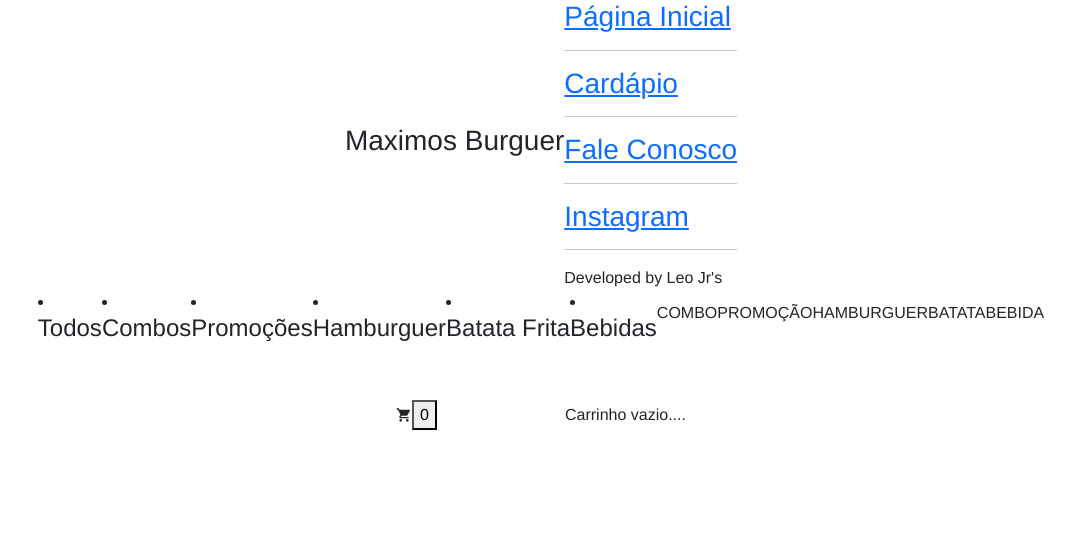
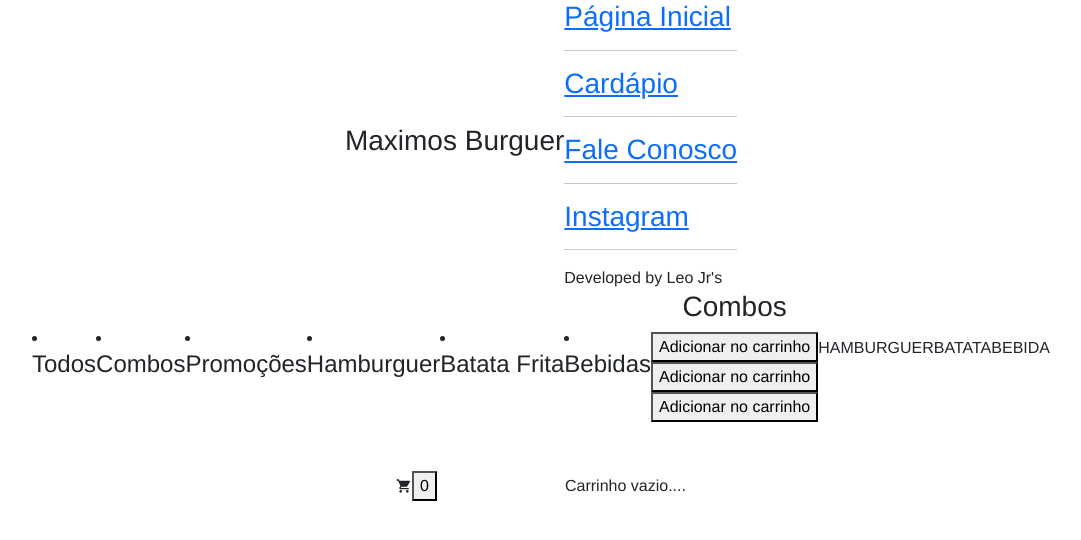
Before and after one commit to Lotussx/Maximos-Burguer, a React (Create React App) app: page /Cardapio in a window 1280 px wide. Shown: the top 540 px of the page, without its empty margins (99-1180 px from the left). Built offline with nearby package versions, Linux system fonts and the light colour scheme.

Commit message:
Desenvolvendo o cardápio

```diff
--- a/src/App.css
+++ b/src/App.css
@@ -1,23 +1,3 @@
 body, html{
   overflow-x: hidden !important;
 }
-
-.appCss {
-  display: flex;
-  justify-content: center;
-  align-items: center;
-  flex-direction: column;
-}
-
-.appCss header {
-  width: 95%;
-  height: 100px;
-  border: 1px solid black;
-}
-
-.main{
-  border: 1px solid black;
-  width: 60%;
-  height: 200px;
-  margin-left: -35%;
-}
--- a/src/Pages/Cardapio/Cardapio.js
+++ b/src/Pages/Cardapio/Cardapio.js
@@ -15,7 +15,7 @@ import CardapioCategorias from './CardapioCategorias/CardapioCategorias.js';
 export default function Cardapio() {
 
 
-    const { products } = data;
+    const { products, productsCOMBO } = data;
     const [cartItems, setCartItems] = useState([]);
 
     //Adcionar itens no  carrinho.
@@ -42,7 +42,7 @@ export default function Cardapio() {
         <CardapioStyle className='App'>
             <Header></Header>
             <SlidePromo products={products} onADD={onADD}></SlidePromo>
-            <CardapioCategorias />
+            <CardapioCategorias productsCOMBO={productsCOMBO} onADD={onADD} />
             {/* <div className='row'>
                 <Main onADD={onADD} products={products}></Main>
             </div> */}
--- a/src/Pages/Cardapio/CardapioCategorias/CardapioCategorias.js
+++ b/src/Pages/Cardapio/CardapioCategorias/CardapioCategorias.js
@@ -1,7 +1,11 @@
 import React, { useState } from 'react';
 import { CardapioCategoriasContainer } from './Styled-CardapioCategorias';
 
-export default function CardapioCategorias() {
+
+
+export default function CardapioCategorias(props) {
+
+    const { productsCOMBO, onADD } = props;
 
     const [allContainer, setAllContainer] = useState(true);
     const [comboContainer, setComboContainer] = useState(true);
@@ -19,8 +23,6 @@ export default function CardapioCategorias() {
         setBatataContainer(true);
         setBebidaContainer(true);
     }
-
-
     const desativa = () => {
         setAllContainer(!true);
         setComboContainer(!true);
@@ -29,7 +31,6 @@ export default function CardapioCategorias() {
         setBatataContainer(!true);
         setBebidaContainer(!true);
     }
-
     const ChangeCOMBO = () => {
         desativa()
         setTimeout(function () {
@@ -87,28 +88,42 @@ export default function CardapioCategorias() {
             </div>
 
 
-            <div className={comboContainer ? 'ComboContainerON' : 'ComboContainerOFF'}>
-                <p>COMBO</p>
+            <div className={comboContainer ? 'categoryON' : 'categoryOFF'}>
+                <div className='nomeCategoria flex-class'>
+                    <h3>Combos</h3>
+                </div>
+                {productsCOMBO.map((product) => (
+                    <div className='produto flex-class'>
+                        <div className='produtoIMG' style={{ background: `url(${product.image})` }}>
+
+                        </div>
+                        <div className='produtoINFO'>
+                            <div className='btnADD flex-class'>
+                                <button onClick={() => onADD(product)}>Adicionar no carrinho</button>
+                            </div>
+                        </div>
+                    </div>
+                ))}
             </div>
 
-            <div className={promoContainer ? 'PromoContainerON' : 'PromoContainerOFF'}>
-                <p>PROMOÇÃO</p>
+            <div className={promoContainer ? 'categoryON' : 'categoryOFF'}>
+
             </div>
 
-            <div className={hambuContainer ? 'HambuContainerON' : 'HambuContainerOFF'}>
+            <div className={hambuContainer ? 'categoryON' : 'categoryOFF'}>
                 <p>HAMBURGUER</p>
             </div>
 
-            <div className={batataContainer ? 'BatataContainerON' : 'BatataContainerOFF'}>
+            <div className={batataContainer ? 'categoryON' : 'categoryOFF'}>
                 <p>BATATA</p>
             </div>
 
-            <div className={bebidaContainer ? 'BebidaContainerON' : 'BebidaContainerOFF'}>
+            <div className={bebidaContainer ? 'categoryON' : 'categoryOFF'}>
                 <p>BEBIDA</p>
             </div>
 
 
             <div className='espacoBotton'></div>
-        </CardapioCategoriasContainer>
+        </CardapioCategoriasContainer >
     )
 }
--- a/src/Pages/Cardapio/CardapioCategorias/Styled-CardapioCategorias.js
+++ b/src/Pages/Cardapio/CardapioCategorias/Styled-CardapioCategorias.js
@@ -16,7 +16,6 @@ export const CardapioCategoriasContainer = styled.div`
     @media screen and (max-width: 500px) {
         width: 100%;
         font-family: 'Oswald', sans-serif;
-        margin-top: 10px;
         box-sizing: content-box;
         flex-direction: column;
 
@@ -27,28 +26,32 @@ export const CardapioCategoriasContainer = styled.div`
             overflow-x: scroll !important;
             overflow-y: hidden !important;
             height: 8vh;
+            padding: 0 !important;
+            border-top: 4px solid black;
+            border-bottom: 4px solid black;
 
             li{
                 width: 40%;
                 height: 100% !important;
                 color: black;
-                text-decoration: none;
-                padding: 0 !important;
-                margin: auto !important;
+                list-style: none;
                 display: flex;
                 align-items: center !important;
                 justify-content: center;
+                padding: 0 !important;
+                margin: 0 !important;
 
                 h4{
                     text-align: center;
                     font-size: 1.1em;
                     font-weight: bold;
-                    width: 120px !important;
-                    height: 80px;
+                    width: 110px !important;
+                    height: 100%;
                     display: flex;
                     align-items: center;
                     justify-content: center;
-
+                    padding: 0 !important;
+                    margin: 0 !important;
                 }
 
                 .categoriaON{
@@ -62,89 +65,56 @@ export const CardapioCategoriasContainer = styled.div`
         }
 
 
-
-
-
-
-        .ComboContainerOFF{
+        .categoryOFF{
             display: none;
             opacity: 0;
             transition: .3s;
         }
-        .ComboContainerON{
+
+        .categoryON{
             opacity: 1;
             transition: .3s;
             display: block;
             width: 100%;
-            height: 100px;
-            background-color: red;
+
+            .nomeCategoria{
+                width: 100%;
+                justify-content: flex-start;
+                margin-top: 10px;
+
+                h3{
+                    font-size: 1.4em;
+                    font-weight: bold;
+                    padding-left: 20px;
+                }
+            }
+
+            .produto{
+                width: 100%;
+                height: 110px;
+                border: 1px solid black;
+                margin: 8px auto;
+                justify-content: space-around;
+
+                .produtoIMG{
+                    width: 25%;
+                    height: 90%;
+                    background-position: center !important;
+                    background-size: 170% !important;
+                    border-radius: 10px;
+                    box-shadow: 1px 1px 5px black;
+                }
+
+                .produtoINFO{
+                    width: 65%;
+                    height: 90%;
+                    border: 1px solid red;
+                }
+            }
+
         }
 
 
-        .PromoContainerOFF{
-            opacity: 0;
-            transition: .3s;
-            display: none;
-        }
-        .PromoContainerON{
-            opacity: 1;
-            transition: .3s;
-            display: block;
-            width: 100%;
-            height: 100px;
-            background-color: blue;
-        }
-
-
-        .HambuContainerOFF{
-            opacity: 0;
-            transition: .3s;
-            display: none;
-        }
-        .HambuContainerON{
-            opacity: 1;
-            transition: .3s;
-            display: block;
-            width: 100%;
-            height: 100px;
-            background-color: yellow;
-        }
-
-
-        .BatataContainerOFF{
-            opacity: 0;
-            transition: .3s;
-            display: none;
-        }
-        .BatataContainerON{
-            opacity: 1;
-            transition: .3s;
-            display: block;
-            width: 100%;
-            height: 100px;
-            background-color: pink;
-        }
-
-
-        .BebidaContainerOFF{
-            opacity: 0;
-            transition: .3s;
-            display: none;
-        }
-        .BebidaContainerON{
-            opacity: 1;
-            transition: .3s;
-            display: block;
-            width: 100%;
-            height: 100px;
-            background-color: greenyellow;
-        }
-
-
-        .espacoBotton{
-            width: 100%;
-            height: 15vh;
-        }
 
 
     }
--- a/src/Pages/Cardapio/SlidePromo/Styled-SlidePromo.js
+++ b/src/Pages/Cardapio/SlidePromo/Styled-SlidePromo.js
@@ -25,7 +25,7 @@ export const SlideContainer = styled.div`
         @media screen and (max-width: 500px) {
             width: 100%;
             margin: 0 auto;
-            height: 38%;
+            height: 285px;
             color: red;
             margin-top: 09vh;
 
@@ -36,7 +36,7 @@ export const SlideContainer = styled.div`
             .itemSlide{
                 background-repeat: no-repeat !important;
                 background-size: cover !important;
-                height: 300px;
+                height: 285px;
                 flex-direction: column;
 
                 .carousel-caption{
--- a/src/data.js
+++ b/src/data.js
@@ -27,6 +27,30 @@ const data = {
             description: '1 X-EGG + 1 Batata P + Antarctica'
         },
     ],
+
+    productsCOMBO: [
+        {
+            id: '1',
+            name: 'COMBO 01',
+            price: 25.99,
+            image: Promo01,
+            description: '1 X-EGG + 1 Batata P + Antarctica'
+        },
+        {
+            id: '2',
+            name: 'COMBO 03',
+            price: 27.99,
+            image: Promo01,
+            description: '1 X-EGG + 1 Batata P + Antarctica'
+        },
+        {
+            id: '3',
+            name: 'COMBO 03',
+            price: 21.99,
+            image: Promo01,
+            description: '1 X-EGG + 1 Batata P + Antarctica'
+        },
+    ]
 };
 
 export default data;
```
